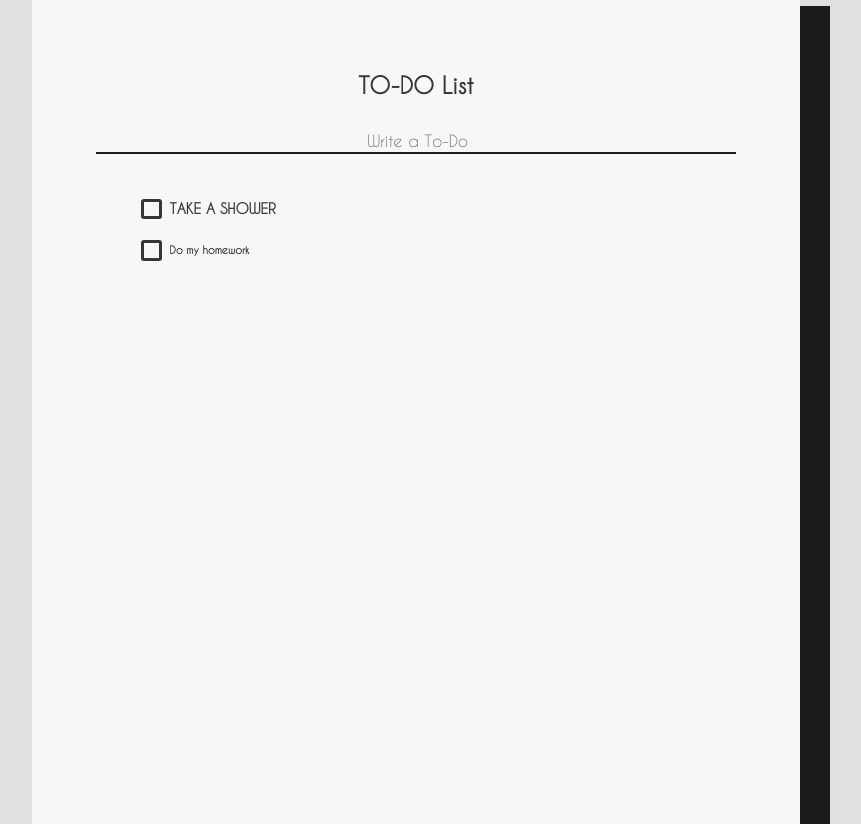
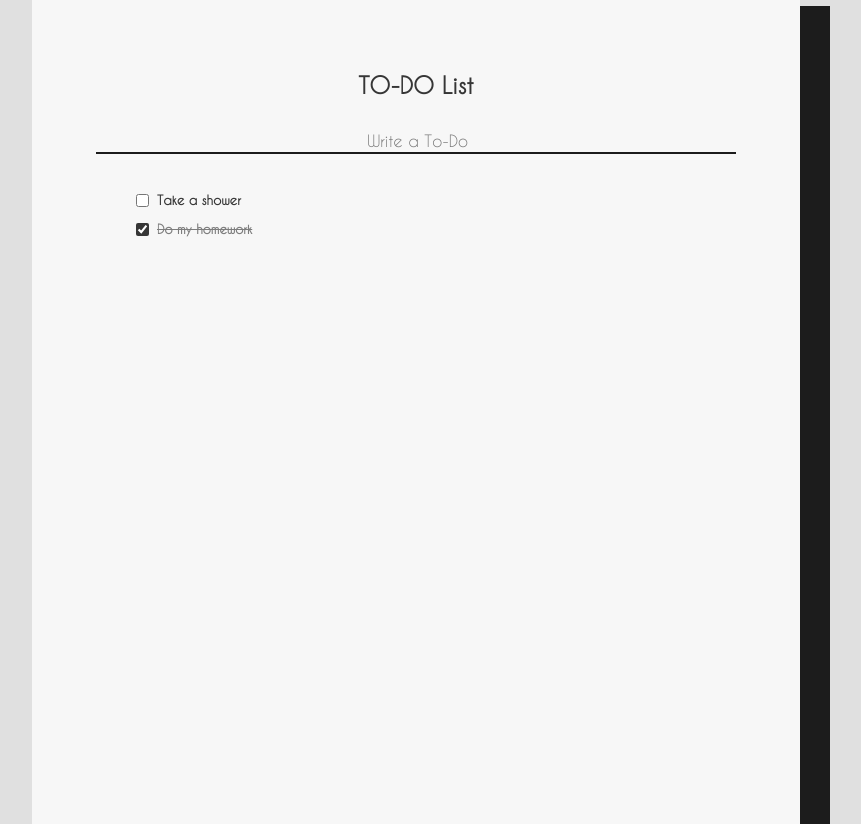
Before and after one commit to JoaoUF/to-do-list-HTML-SCC-SCSS-JS-, a plain HTML site: page site/index.html in a window 1280 px wide. Shown: the whole page, without its empty margins (224-1085 px from the left). Drawn offline with Linux system fonts and the light colour scheme.

Commit message:
js beginning

```diff
--- /dev/null
+++ b/js/index.js
@@ -0,0 +1,17 @@
+window.onload = () => {
+    const form = document.getElementById('todo-form');
+    const totalarry = [];
+
+    form.onsubmit = (e) => {
+        e.preventDefault();
+
+        const input = document.getElementById("todo-text");
+        input.addEventListener("keyup", (event) => {
+            if (event.key === "Enter" && input.value!='') {
+                totalarry.push(input.value);
+                input.value = '';
+                console.log(JSON.stringify(totalarry));
+            }
+        });
+    }
+}
--- a/sass/Pages/_sheetpaper.scss
+++ b/sass/Pages/_sheetpaper.scss
@@ -44,9 +44,12 @@ body{
         }
 
         &__container{
-            padding: var(--fs-600);
+            padding: var(--fs-500);
+            display: flexbox;
+            flex-direction: column;
 
             &__todo{
+                padding: 0.5em;
                 display: flex;
                 justify-content: start;
                 align-items: center;
@@ -54,45 +57,31 @@ body{
                 cursor: pointer;
 
                 &__check{
-                    display: none;
-
-                    &:checked + .sheetpaper__container__todo__box{
-                        background-color: var(--clr-900);
-                    }
+                    accent-color: var(--clr-900);
                 }
 
-                &__box{
-                    width: 0.9rem;
-                    height: 0.9rem;
-                    border: solid var(--clr-900);
-                    border-radius: 3px;
-                    display: flex;
-                    align-items: center;
-                    justify-content: center;
-                    flex-shrink: 0;
-
-                    &:after {
-                        content: '\2714';
-                        font-size: 0.9rem;
-                        background-color: var(--clr-100);
-                        color: var(--clr-100);
-                        width: 100%;
-                        height: 100%;
-                    }
+                &__but{
+                    width: 1rem;
+                    height: 1rem;
+                    background-color: transparent;
+                    border: 2px solid var(--clr-900);
                 }
 
                 &__text-incomplete{
                     color: var(--clr-900);
                     margin: 0;
-                    font-size: 0.9rem;
-                    line-height: 0.9em;
+                    font-size: 0.8rem;
+                    line-height: 0.8em;
                     vertical-align: baseline;
-                    text-transform: uppercase;
-
                 }
 
                 &__text-complete{
-                    color: var(--clr-900);
+                    color: var(--clr-600);
+                    margin: 0;
+                    font-size: 0.8rem;
+                    line-height: 0.8em;
+                    vertical-align: baseline;
+                    text-decoration: line-through;
                 }
             }
         }
--- a/site/index.html
+++ b/site/index.html
@@ -10,22 +10,21 @@
 <body>
     <main class="sheetpaper">
         <h6 class="sheetpaper__title">TO-DO List</h6>
-        <form action="" id="id">
-            <input type="text" class="sheetpaper__blackspace" value="" placeholder="Write a To-Do">
+        <form action="" id="todo-form">
+            <input type="text" class="sheetpaper__blackspace" value="" placeholder="Write a To-Do" id="todo-text">
             <div class="sheetpaper__line"></div>
             <div class="sheetpaper__container">
-                <div class="sheetpaper__container__todo">
-                    <input type="checkbox" class="sheetpaper__container__todo__check" name="" id="">
-                    <div class="sheetpaper__container__todo__box"></div>
+                <div class="sheetpaper__container__todo" id="0001">
+                    <input type="checkbox" class="sheetpaper__container__todo__check" name="">
                     <h6 class="sheetpaper__container__todo__text-incomplete">Take a shower</h6>
                 </div>
-                <div class="sheetpaper__container__todo">
-                    <input checked type="checkbox" class="sheetpaper__container__todo__check" name="" id="">
-                    <div class="sheetpaper__container__todo__box"></div>
+                <div class="sheetpaper__container__todo" id="0002">
+                    <input checked type="checkbox" class="sheetpaper__container__todo__check" name="">
                     <h6 class="sheetpaper__container__todo__text-complete">Do my homework</h6>
                 </div>
             </div>
         </form>
     </main>
+    <script src="../js/index.js"></script>
 </body>
 </html>
```
Also changed, not shown: css/index.min.css, 1 other file.
